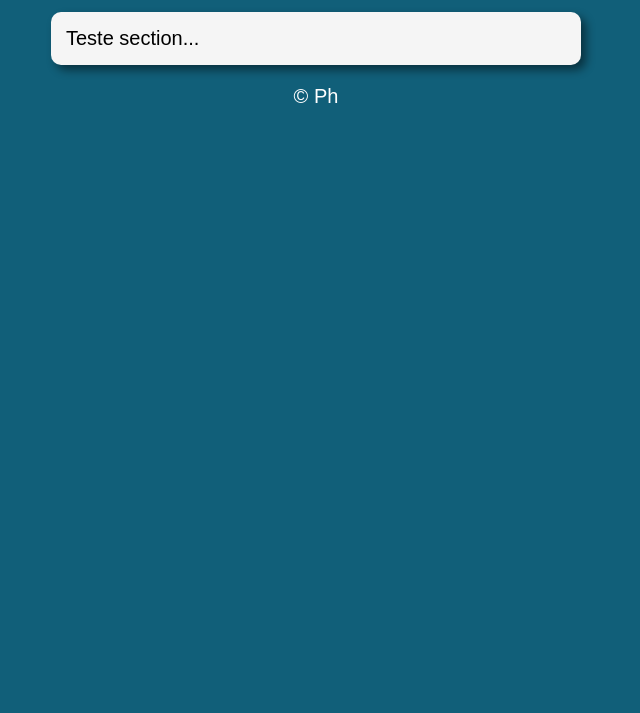
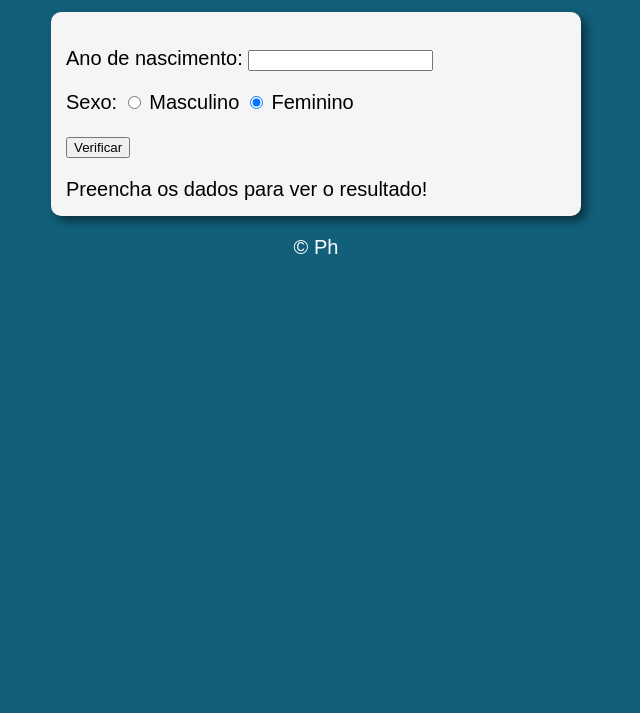
Before and after one commit to Phdss17/js, a plain HTML site: page aulas_guanabara/ex002/index.html in a window 1280 px wide. Shown: the part 87-800 px from the top of the page, without its empty margins (324-964 px from the left). Drawn offline with Linux system fonts and the light colour scheme.

Commit message:
verificador de idade sem imagens porque preguiça

```diff
--- a/aulas_guanabara/ex002/index.html
+++ b/aulas_guanabara/ex002/index.html
@@ -8,15 +8,25 @@
 </head>
 <body>
     <header>
-        <h1> Hora do Dia </h1>
+        <h1> Verificador de Idade</h1>
     </header>
-
     <section>
         <div>
-            Teste section...
+            <p> Ano de nascimento:
+                <input type="number" name="txtano" id="txtano" min="0">
+            </p>
+            <p> Sexo:
+                <input type="radio" name="radsex" id="masc" checked>
+                <label for="masc"> Masculino </label>
+                <input type="radio" name="radsex" id="fem" checked>
+                <label for="fem"> Feminino </label>
+            </p>
+            <p>
+                <input type="button" value="Verificar" onclick="verificar()">
+            </p>
         </div>
-        <div>
-
+        <div id="res">
+            Preencha os dados para ver o resultado!
         </div>
     </section>
 
--- a/aulas_guanabara/ex002/js/script.js
+++ b/aulas_guanabara/ex002/js/script.js
@@ -0,0 +1,42 @@
+function verificar() {
+    const data = new Date()
+    const ano = data.getFullYear()
+    const fano = document.getElementById('txtano')
+    const res = document.querySelector('div#res')
+    if(fano.value.length == 0 || Number(fano.value) > ano){
+        window.alert("[ERRO] Verifique os dados e tente novamente")
+    }else{
+        const fsex = document.getElementsByName('radsex')
+        const idade = ano - Number(fano.value)
+        let gen = ''
+        let img = document.createElement('img')
+        img.setAttribute('id', 'foto')
+        if(fsex[0].checked){
+            gen = "Homem"
+            if(idade >= 0 || idade <= 10){
+                //foto bb h
+            }else if(idade <= 20){
+                //foto jovem h
+            }else if(idade <= 50){
+                //foto adulto h
+            }else {
+                //foto idoso h
+            }
+        }else{
+            gen = "Mulher"
+            if(idade >= 0 || idade <= 10){
+                //foto bb m
+            }else if(idade <= 20){
+                //foto jovem m
+            }else if(idade <= 50){
+                //foto adulto m
+            }else {
+                //foto idoso m
+            }
+            window.alert("BEISSO")
+        }
+        res.style.textAlign = 'center'
+        res.innerHTML = `Detectamos ${gen} com ${idade} anos.`
+        res.appendChild(img)
+    }
+}
```
